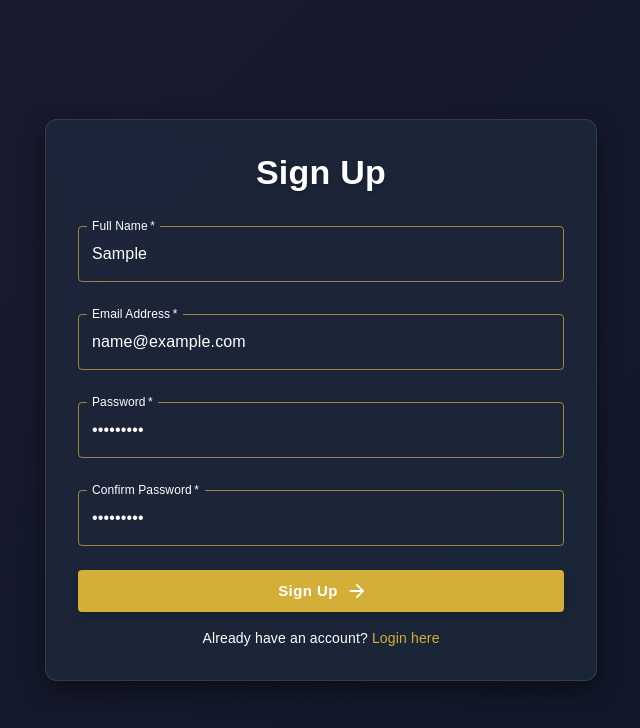
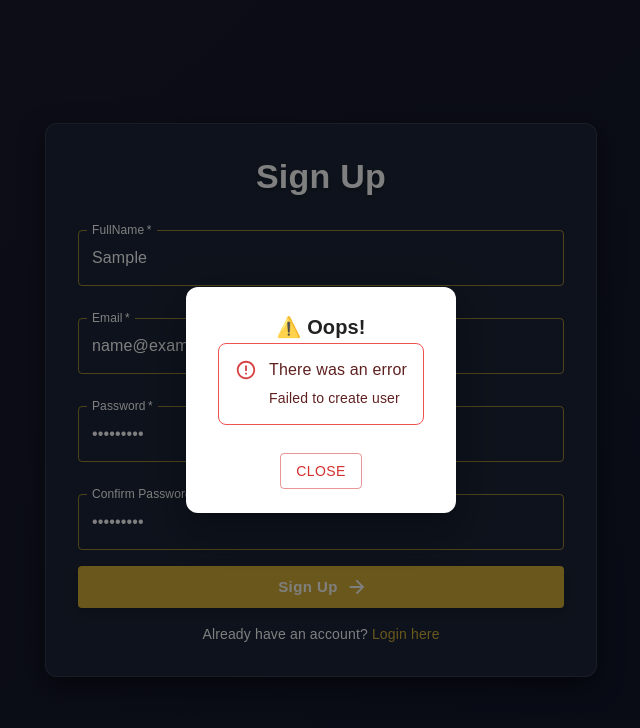
Before and after one commit to Smr002/GoldFit-Diet, a React (Vite) app in the folder my-react-app/: page /create-account/sign-up in a window 1280 px wide. Both pictures are taken after typing "Sample", "name@example.com", "Sample123", "Sample123" into the empty fields and a click on the button "Sign Up". Shown: the top 728 px of the page, without its empty margins (319-959 px from the left). Built offline with nearby package versions, Linux system fonts and the light colour scheme; no server answers.

Commit message:
Added login funcionall´ty

```diff
--- a/my-react-app/src/components/AccModal.jsx
+++ b/my-react-app/src/components/AccModal.jsx
@@ -1,4 +1,6 @@
 import React, { useState, useEffect } from "react";
+import { useNavigate } from "react-router-dom";
+import { loginUser } from "../api";
 import {
   Dialog,
   DialogTitle,
@@ -16,6 +18,10 @@ import logo from "../assets/react.svg";
 
 export default function AccModal({ open, onClose }) {
   const [email, setEmail] = useState("");
+  const [password, setPassword] = useState("");
+  const [loading, setLoading] = useState(false);
+  const [error, setError] = useState("");
+  const navigate = useNavigate();
   const [isDarkMode, setIsDarkMode] = useState(false);
 
   // Check for dark mode on component mount and when body class changes
@@ -59,6 +65,24 @@ export default function AccModal({ open, onClose }) {
   const gradientColor = isDarkMode
     ? "linear-gradient(90deg, #ffd700, #ffb700)" // Gold gradient for dark mode
     : "linear-gradient(90deg, #6c63ff, #4834d4)"; // Purple gradient for light mode
+
+  const handleLogin = async (e) => {
+    e.preventDefault();
+    setLoading(true);
+    setError("");
+
+    try {
+      const response = await loginUser({ email, password });
+
+      localStorage.setItem("token", response.token);
+      onClose();
+      navigate("/user-home");
+    } catch (err) {
+      setError(err.message || "Login failed");
+    } finally {
+      setLoading(false);
+    }
+  };
 
   return (
     <Dialog
@@ -121,6 +145,7 @@ export default function AccModal({ open, onClose }) {
             Continue with Google
           </Button>
 
+          <form onSubmit={handleLogin}>
             <TextField
               fullWidth
               size="small"
@@ -128,6 +153,7 @@ export default function AccModal({ open, onClose }) {
               placeholder="henry@example.com"
               value={email}
               onChange={(e) => setEmail(e.target.value)}
+              disabled={loading}
               sx={{
                 marginBottom: 2,
                 "& .MuiOutlinedInput-root": {
@@ -167,6 +193,9 @@ export default function AccModal({ open, onClose }) {
                   variant="outlined"
                   type="password"
                   placeholder="Enter your password"
+                  value={password}
+                  onChange={(e) => setPassword(e.target.value)}
+                  disabled={loading}
                   sx={{
                     marginBottom: 2,
                     "& .MuiOutlinedInput-root": {
@@ -195,6 +224,37 @@ export default function AccModal({ open, onClose }) {
                 />
               </motion.div>
             )}
+
+            {error && (
+              <DialogContentText
+                sx={{
+                  color: "error.main",
+                  marginBottom: 2,
+                  fontSize: "0.875rem",
+                }}
+              >
+                {error}
+              </DialogContentText>
+            )}
+
+            {email && (
+              <Button
+                type="submit"
+                fullWidth
+                variant="contained"
+                disabled={loading}
+                sx={{
+                  marginBottom: 2,
+                  background: gradientColor,
+                  color: "#fff",
+                  fontWeight: "bold",
+                  textTransform: "none",
+                }}
+              >
+                {loading ? "Signing in..." : "Sign In"}
+              </Button>
+            )}
+          </form>
 
           <Divider sx={{ marginY: 2, bgcolor: dividerColor }}>or</Divider>
           <Link
--- a/my-react-app/src/components/CreateAccount/SignUp.jsx
+++ b/my-react-app/src/components/CreateAccount/SignUp.jsx
@@ -1,4 +1,5 @@
 import React, { useState } from "react";
+import { useNavigate } from "react-router-dom";
 import {
   Container,
   Box,
@@ -7,12 +8,27 @@ import {
   Button,
   Link,
   Zoom,
+  Dialog,
+  DialogActions,
+  DialogTitle,
+  DialogContent,
+  Alert,
+  AlertTitle,
+  Slide,
+  useTheme,
 } from "@mui/material";
 import { ArrowForward } from "@mui/icons-material";
 import { useCreateAccountStore } from "@/store/useCreateAccountStore";
 import { createUser } from "@/api";
 
+const Transition = React.forwardRef(function Transition(props, ref) {
+  return <Slide direction="up" ref={ref} {...props} />;
+});
+
 export default function SignUp() {
+  const theme = useTheme();
+  const navigate = useNavigate();
+
   const {
     selectedGender,
     selectedBodyType,
@@ -34,6 +50,14 @@ export default function SignUp() {
     confirmPassword: "",
   });
 
+  const [openModal, setOpenModal] = useState(false);
+  const [submitStatus, setSubmitStatus] = useState({
+    success: false,
+    message: "",
+  });
+
+  const isSuccess = submitStatus.success;
+
   const handleChange = (e) => {
     setFormData((prev) => ({
       ...prev,
@@ -41,8 +65,33 @@ export default function SignUp() {
     }));
   };
 
+  const handleCloseModal = () => {
+    setOpenModal(false);
+    if (isSuccess) {
+      navigate("/");
+    }
+  };
+
   const handleSubmit = async (e) => {
     e.preventDefault();
+
+    if (formData.password.length < 6) {
+      setSubmitStatus({
+        success: false,
+        message: "Password must be at least 6 characters long.",
+      });
+      setOpenModal(true);
+      return;
+    }
+
+    if (formData.password !== formData.confirmPassword) {
+      setSubmitStatus({
+        success: false,
+        message: "Passwords do not match.",
+      });
+      setOpenModal(true);
+      return;
+    }
 
     const requestBody = {
       fullName: formData.fullName,
@@ -63,11 +112,20 @@ export default function SignUp() {
 
     try {
       const response = await createUser(requestBody);
-      console.log("User created successfully:", response);
+      setSubmitStatus({
+        success: true,
+        message: "Account created successfully! Please login to continue.",
+      });
+      setOpenModal(true);
     } catch (error) {
-      console.error("Error creating user:", error.message);
+      setSubmitStatus({
+        success: false,
+        message: error.message || "Failed to create account. Please try again.",
+      });
+      setOpenModal(true);
     }
   };
+
   return (
     <Box
       sx={{
@@ -106,15 +164,27 @@ export default function SignUp() {
               onSubmit={handleSubmit}
               sx={{ mt: 2, textAlign: "left" }}
             >
+              {["fullName", "email", "password", "confirmPassword"].map(
+                (field, idx) => (
                   <TextField
+                    key={field}
                     fullWidth
                     required
-                id="fullName"
-                label="Full Name"
-                name="fullName"
+                    id={field}
+                    label={
+                      field === "confirmPassword"
+                        ? "Confirm Password"
+                        : field.charAt(0).toUpperCase() + field.slice(1)
+                    }
+                    name={field}
+                    type={
+                      ["password", "confirmPassword"].includes(field)
+                        ? "password"
+                        : "text"
+                    }
                     margin="normal"
                     variant="outlined"
-                value={formData.fullName}
+                    value={formData[field]}
                     onChange={handleChange}
                     InputLabelProps={{ sx: { color: "#fff" } }}
                     InputProps={{
@@ -133,90 +203,8 @@ export default function SignUp() {
                     }}
                     sx={{ mb: 2 }}
                   />
-              <TextField
-                fullWidth
-                required
-                id="email"
-                label="Email Address"
-                name="email"
-                type="email"
-                margin="normal"
-                variant="outlined"
-                value={formData.email}
-                onChange={handleChange}
-                InputLabelProps={{ sx: { color: "#fff" } }}
-                InputProps={{
-                  sx: {
-                    color: "#fff",
-                    "& .MuiOutlinedInput-notchedOutline": {
-                      borderColor: "rgba(212, 175, 55, 0.7)",
-                    },
-                    "&:hover .MuiOutlinedInput-notchedOutline": {
-                      borderColor: "#D4AF37",
-                    },
-                    "&.Mui-focused .MuiOutlinedInput-notchedOutline": {
-                      borderColor: "#D4AF37",
-                    },
-                  },
-                }}
-                sx={{ mb: 2 }}
-              />
-              <TextField
-                fullWidth
-                required
-                id="password"
-                label="Password"
-                name="password"
-                type="password"
-                margin="normal"
-                variant="outlined"
-                value={formData.password}
-                onChange={handleChange}
-                InputLabelProps={{ sx: { color: "#fff" } }}
-                InputProps={{
-                  sx: {
-                    color: "#fff",
-                    "& .MuiOutlinedInput-notchedOutline": {
-                      borderColor: "rgba(212, 175, 55, 0.7)",
-                    },
-                    "&:hover .MuiOutlinedInput-notchedOutline": {
-                      borderColor: "#D4AF37",
-                    },
-                    "&.Mui-focused .MuiOutlinedInput-notchedOutline": {
-                      borderColor: "#D4AF37",
-                    },
-                  },
-                }}
-                sx={{ mb: 2 }}
-              />
-              <TextField
-                fullWidth
-                required
-                id="confirmPassword"
-                label="Confirm Password"
-                name="confirmPassword"
-                type="password"
-                margin="normal"
-                variant="outlined"
-                value={formData.confirmPassword}
-                onChange={handleChange}
-                InputLabelProps={{ sx: { color: "#fff" } }}
-                InputProps={{
-                  sx: {
-                    color: "#fff",
-                    "& .MuiOutlinedInput-notchedOutline": {
-                      borderColor: "rgba(212, 175, 55, 0.7)",
-                    },
-                    "&:hover .MuiOutlinedInput-notchedOutline": {
-                      borderColor: "#D4AF37",
-                    },
-                    "&.Mui-focused .MuiOutlinedInput-notchedOutline": {
-                      borderColor: "#D4AF37",
-                    },
-                  },
-                }}
-                sx={{ mb: 3 }}
-              />
+                )
+              )}
               <Button
                 type="submit"
                 fullWidth
@@ -256,6 +244,54 @@ export default function SignUp() {
           </Box>
         </Zoom>
       </Container>
+
+      {/* Modal Dialog */}
+      <Dialog
+        open={openModal}
+        TransitionComponent={Transition}
+        keepMounted
+        onClose={handleCloseModal}
+        aria-labelledby="alert-dialog-title"
+        aria-describedby="alert-dialog-description"
+        PaperProps={{
+          sx: {
+            borderRadius: 3,
+            p: 1,
+            backgroundColor: theme.palette.background.default,
+          },
+        }}
+      >
+        <DialogTitle
+          id="alert-dialog-title"
+          sx={{ textAlign: "center", pb: 0, fontWeight: 600 }}
+        >
+          {isSuccess ? "🎉 Success" : "⚠️ Oops!"}
+        </DialogTitle>
+
+        <DialogContent>
+          <Alert
+            severity={isSuccess ? "success" : "error"}
+            variant="outlined"
+            sx={{ borderRadius: 2, px: 2, py: 1 }}
+          >
+            <AlertTitle>
+              {isSuccess ? "Your action was successful!" : "There was an error"}
+            </AlertTitle>
+            {submitStatus.message}
+          </Alert>
+        </DialogContent>
+
+        <DialogActions sx={{ justifyContent: "center", pb: 2 }}>
+          <Button
+            onClick={handleCloseModal}
+            color={isSuccess ? "success" : "error"}
+            variant={isSuccess ? "contained" : "outlined"}
+            autoFocus
+          >
+            {isSuccess ? "Go to Login" : "Close"}
+          </Button>
+        </DialogActions>
+      </Dialog>
     </Box>
   );
 }
```
Also changed, not shown: my-react-app/src/App.jsx (+16 -1 lines), my-react-app/src/components/userPage/dashboard/ProfileHeader.jsx (+17 -4 lines). Lines whose indentation alone changed are shown as unchanged.
